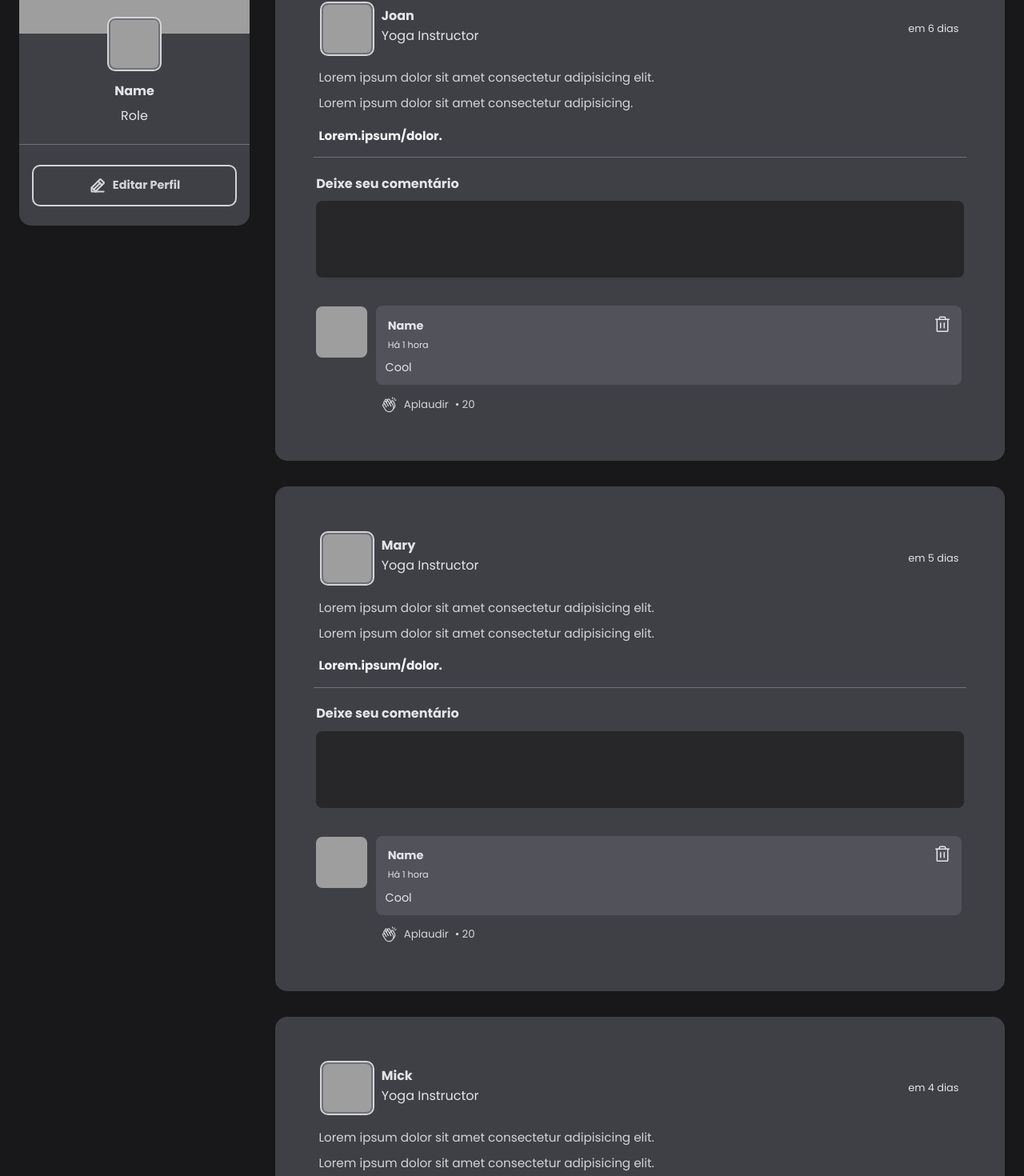
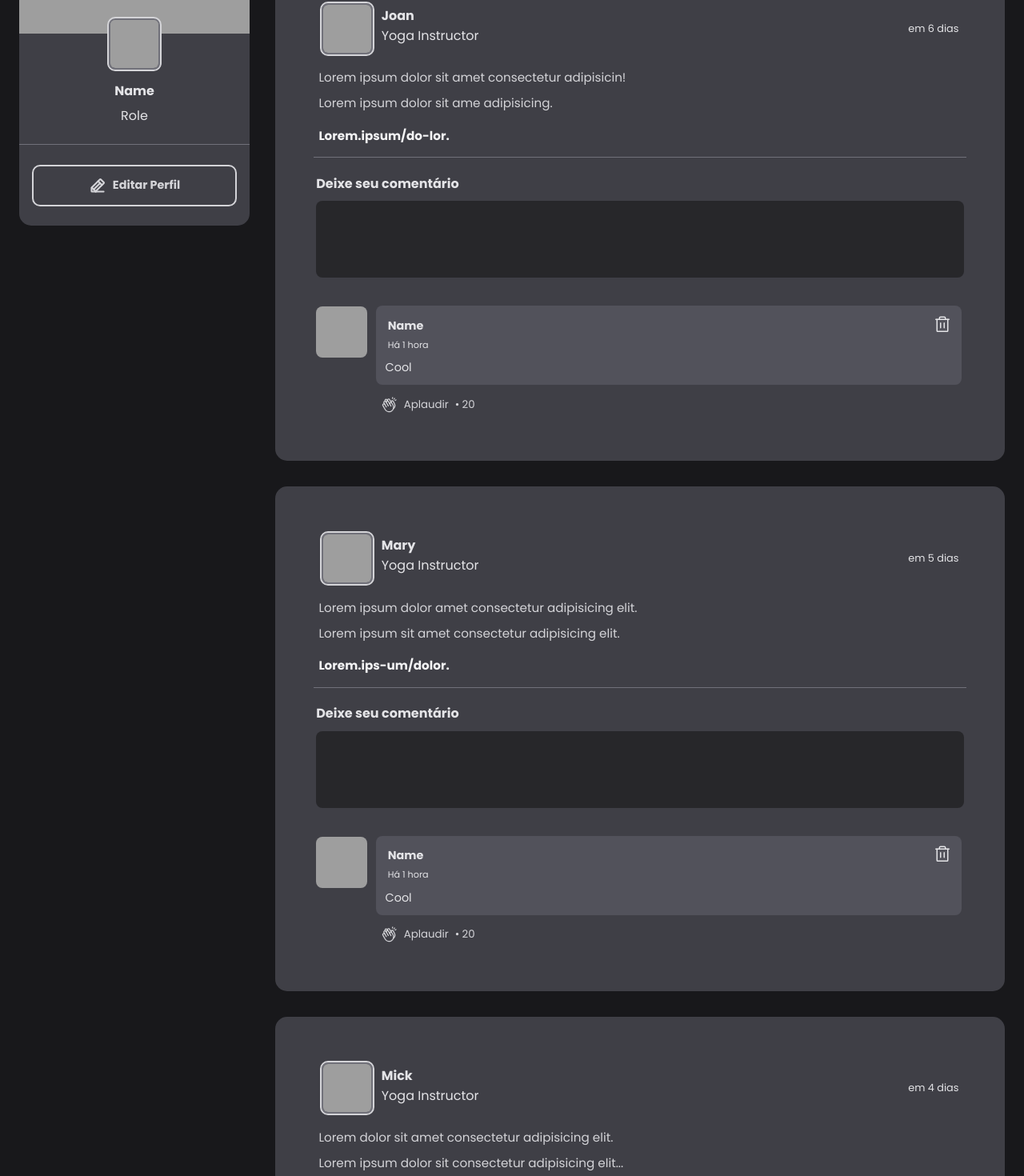
Before and after one commit to Jessica-Garcia/practicing-react, a React (Vite) app: page / in a window 1280 px wide. Shown: the part 174-1644 px from the top of the page at 80% size. Built offline with nearby package versions, Linux system fonts and the light colour scheme; grey boxes are pictures that could not be loaded.

Commit message:
refactor: change post content

```diff
--- a/src/Pages/Feed/Feed.jsx
+++ b/src/Pages/Feed/Feed.jsx
@@ -13,9 +13,9 @@ const posts = [
         },
         publishedAt: new Date('2022-10-10 20:00:00'),
         content: [
-            {type: 'paragraph', content: 'Lorem ipsum dolor sit amet consectetur adipisicing elit.'},
-            {type: 'paragraph', content: 'Lorem ipsum dolor sit amet consectetur adipisicing.'},
-            {type: 'Link', content: 'Lorem.ipsum/dolor.'}
+            {type: 'paragraph', content: 'Lorem ipsum dolor sit amet consectetur adipisicin!'},
+            {type: 'paragraph', content: 'Lorem ipsum dolor sit ame adipisicing.'},
+            {type: 'Link', content: 'Lorem.ipsum/do-lor.'}
         ]
     },
     {
@@ -27,9 +27,9 @@ const posts = [
         },
         publishedAt: new Date('2022-10-9 20:00:00'),
         content: [
-            {type: 'paragraph', content: 'Lorem ipsum dolor sit amet consectetur adipisicing elit.'},
-            {type: 'paragraph', content: 'Lorem ipsum dolor sit amet consectetur adipisicing elit.'},
-            {type: 'Link', content: 'Lorem.ipsum/dolor.'}
+            {type: 'paragraph', content: 'Lorem ipsum dolor amet consectetur adipisicing elit.'},
+            {type: 'paragraph', content: 'Lorem ipsum  sit amet consectetur adipisicing elit.'},
+            {type: 'Link', content: 'Lorem.ips-um/dolor.'}
         ]
     },
     {
@@ -41,9 +41,9 @@ const posts = [
         },
         publishedAt: new Date('2022-10-8 20:00:00'),
         content: [
-            {type: 'paragraph', content: 'Lorem ipsum dolor sit amet consectetur adipisicing elit.'},
-            {type: 'paragraph', content: 'Lorem ipsum dolor sit amet consectetur adipisicing elit.'},
-            {type: 'Link', content: 'Lorem.ipsum/dolor.'}
+            {type: 'paragraph', content: 'Lorem dolor sit amet consectetur adipisicing elit.'},
+            {type: 'paragraph', content: 'Lorem ipsum dolor sit consectetur adipisicing elit...'},
+            {type: 'Link', content: 'Lor-em.ipsum/dolor'}
         ]
     }
 
```
